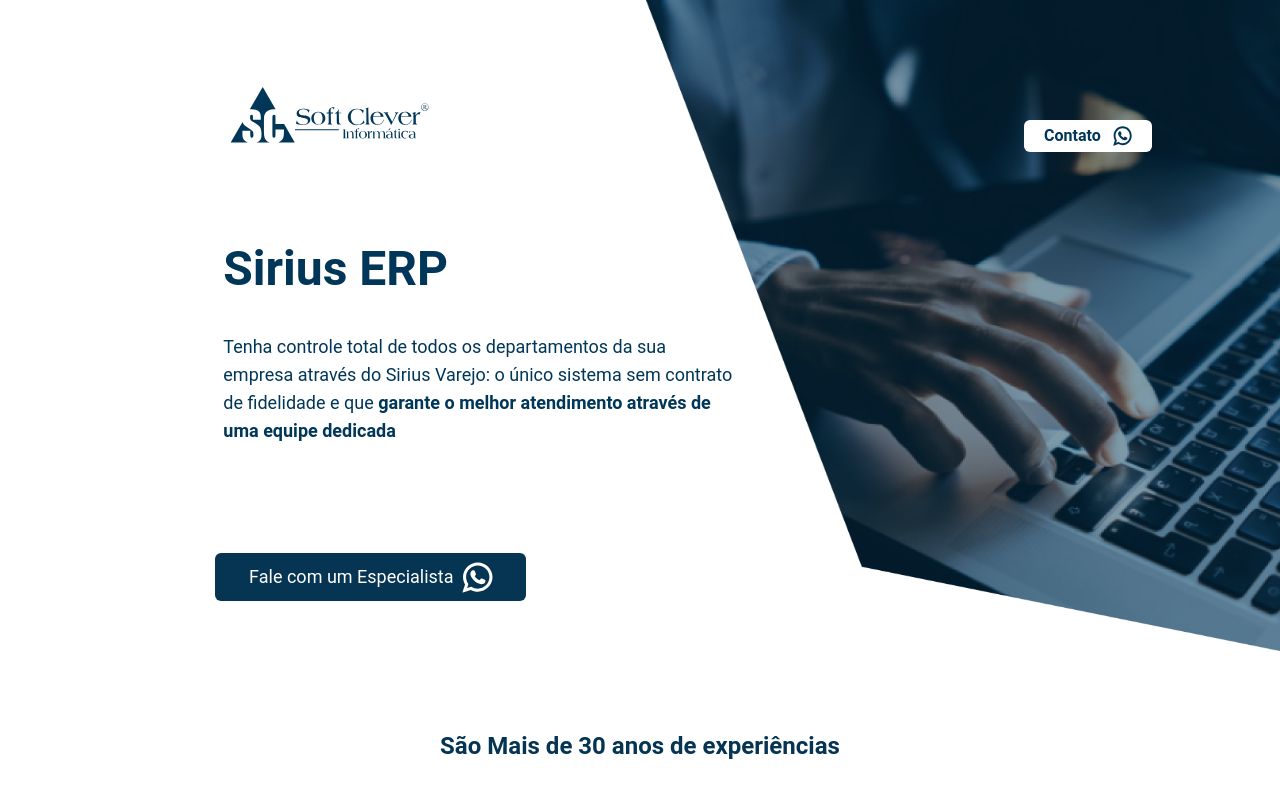
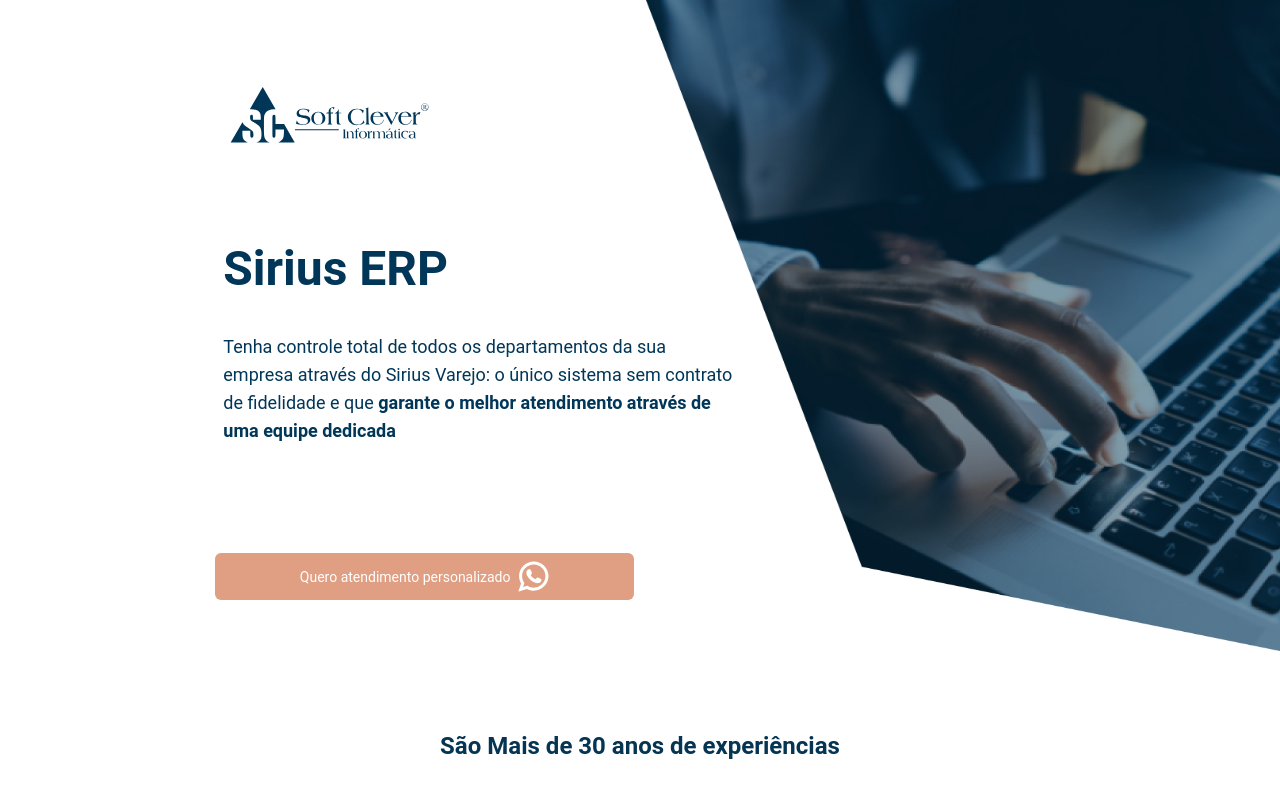
Before and after one commit to SoftcleverInformatica/Soft-Site-Sirius-ERP-LP, a Next.js app: page / in a window 1280 px wide. Shown: the top 800 px of the page. Built offline with nearby package versions, Linux system fonts and the light colour scheme.

Commit message:
feat: remove button contato, add BuutonExpert

```diff
--- a/src/sections/header/Header.tsx
+++ b/src/sections/header/Header.tsx
@@ -1,14 +1,13 @@
 'use client';
 import Image from 'next/image';
+import HeaderFull from '../../../assets/HeaderBG.png';
+import HeaderPartial from '../../../assets/header.png';
 import LogoAzul from '../../../assets/logo_azul.svg';
 import LogoBranco from '../../../assets/logo_branco.svg';
-import HeaderFull from '../../../assets/HeaderBG.png';
-import HeaderPartial from '../../../assets/header.png';
 
+import ButtonExpert from '@/src/components/button_expert';
+import { useEffect, useState } from 'react';
 import WhatsappIcon from '../../../assets/whatsapp.svg';
-import { useEffect, useState } from 'react';
-import WhatsappIconWhite from '../../../assets/whatsapp_white.svg';
-import { Button } from '@/src/components/ui/button';
 
 export default function Header() {
 	const [isMobile, setIsMobile] = useState(false);
@@ -70,20 +69,12 @@
 
 			<div
 				className='col-span-10  col-start-2 row-start-8
-            lg:col-span-3 lg:col-start-3 lg:row-start-8'>
-				<a
-					href={link_whatsapp}
-					target='_blank'>
-					<Button
-						className={`gap-2 p-3 w-[100%] bg-white text-sc hover:bg-zinc-300
-					lg:bg-sc lg:text-white lg:hover:bg-scHover lg:px-1 lg:py-6 lg:flex`}>
-						<span className='text-lg md:font-normal '>Fale com um Especialista</span>
-						<Image
-							alt='WhatsappIcon'
-							src={isMobile ? WhatsappIcon : WhatsappIconWhite}
-						/>
-					</Button>
-				</a>
+				lg:col-span-4 lg:col-start-3 lg:row-start-8'>
+				<ButtonExpert
+					color={'orange'}
+					label='Quero atendimento personalizado'
+					animation='animate-pulse'
+				/>
 			</div>
 			{!isMobile && (
 				<>
@@ -91,17 +82,7 @@
 						<a
 							href={link_whatsapp}
 							target='_blank'
-							className='col-span-2 w-[8rem]'>
-							<button className='bg-white text-[#003658] flex flex-row gap-1  justify-center col-span-2 items-center w-[8rem] p-1 rounded-md hover:bg-zinc-300  hover:transition'>
-								<span className='font-semibold text-[#003658] w-2rem h-fit pr-2'>Contato</span>
-
-								<Image
-									className='w-[1.2rem] h-fit'
-									alt='WhatsappIcon'
-									src={WhatsappIcon}
-								/>
-							</button>
-						</a>
+							className='col-span-2 w-[8rem]'></a>
 					</div>
 
 					<Image
```
